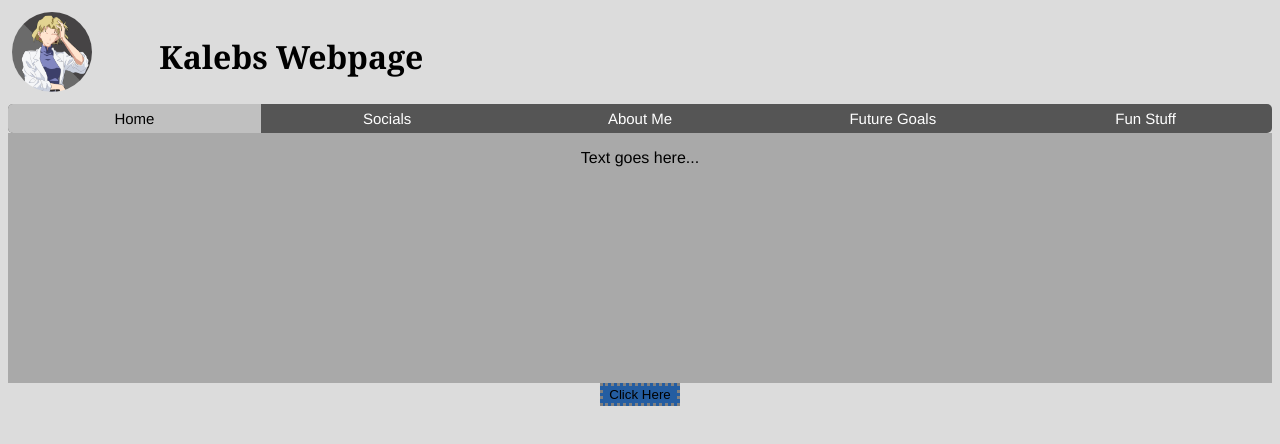
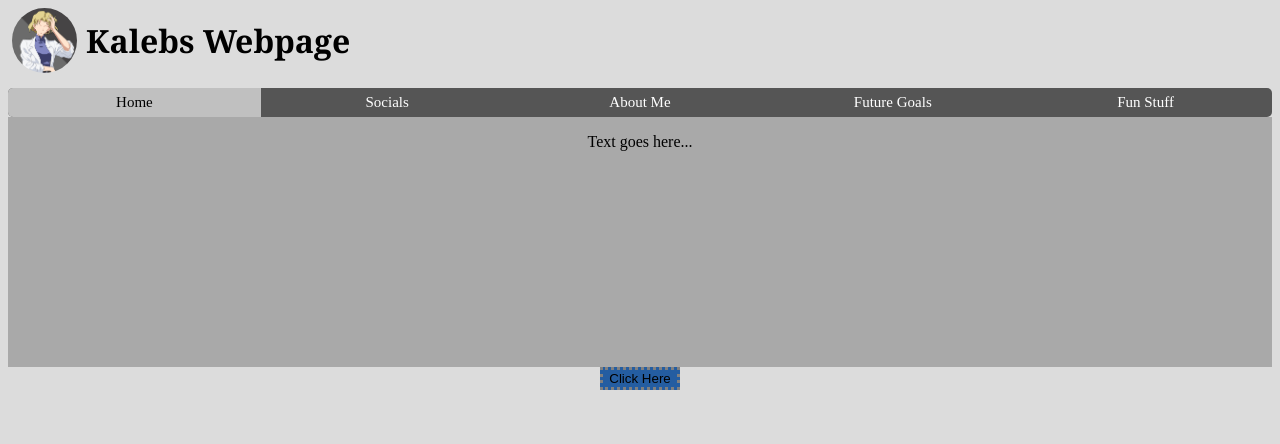
Before and after one commit to belak98/my-webpage, a plain HTML site: page index.html in a window 1280 px wide. Drawn offline with Linux system fonts and the light colour scheme.

Commit message:
Adding additional functionality
Added a 404 page and made a link back to the home page..

linked the 404 page back into the css for styling purpose.

```diff
--- a/style.css
+++ b/css/style.css
@@ -1,9 +1,4 @@
-html {
-    margin: 0;
-    padding: 0;
-}
-
-body {
+#page1 {
     background-color: #DCDCDC;
     font-family: "Helvetica";
 }
@@ -16,15 +11,17 @@ body {
 
 #site-img {
     border-radius: 50%;
-    height: 80px;
-    width: 80px;
-    margin: 4px 4px 12px 4px;
+    height: 65px;
+    width: 65px;
+    margin: 0px 4px 15px 4px;
     align-items: center;
+    justify-content: center;
 }
 
 #site-title {
     font-family: Georgia, sans serif;
-    margin-left: 5%;
+    margin: 0px 5px 15px 5px;
+    justify-content: center;
 }
 
 .menubar {
@@ -70,3 +67,19 @@ body {
     background-color: #245DA1;
     border: dotted grey
 }
+
+/* make sure you add the links for the page and do some more research into the flex box... */
+
+#page2 {
+    background-color: #DCDCDC;
+}
+
+.wtf {
+    display: flex;
+    justify-content: center;
+}
+
+.homePage {
+    display: flex;
+    justify-content: center;
+}
--- a/index.html
+++ b/index.html
@@ -5,10 +5,10 @@
     <meta http-equiv="X-UA-Compatible" content="IE=edge" />
     <meta name="viewport" content="width=device-width, initial-scale=1.0" />
     <title>Kaleb's Webpage.</title>
-    <link rel="stylesheet" type="text/css" href="style.css" />
+    <link rel="stylesheet" href="css/style.css" />
   </head>
 
-  <body>
+  <body id="page2">
     <div class="title-card">
       <img id="site-img" src="ritsuko.jpeg" alt="picture of a lady." />
       <h1 id="site-title">Kalebs Webpage</h1>
@@ -17,11 +17,11 @@
     <div class="menubar">
       <!-- make the links to relevant pages ie, linkedin/socials as
       well as future links to other pages on the site. -->
-      <a class="active" href="#">Home</a>
-      <a href="#">Socials</a>
-      <a href="#">About Me</a>
-      <a href="#">Future Goals</a>
-      <a href="#">Fun Stuff</a>
+      <a class="active" href="index.html">Home</a>
+      <a href="pageNotFound.html">Socials</a>
+      <a href="pageNotFound.html">About Me</a>
+      <a href="pageNotFound.html">Future Goals</a>
+      <a href="pageNotFound.html">Fun Stuff</a>
     </div>
     <div class="body-container">
       <p>Text goes here...</p>
@@ -35,3 +35,5 @@
     <script src="index.js"></script>
   </body>
 </html>
+
+<!-- you need to look into adding multiple pages and creating a group of webpages...-->
```
Also changed, not shown: pageNotFound.html (added, +19 -0 lines), textFiles/README.md (renamed from README.md), 2 other files.
